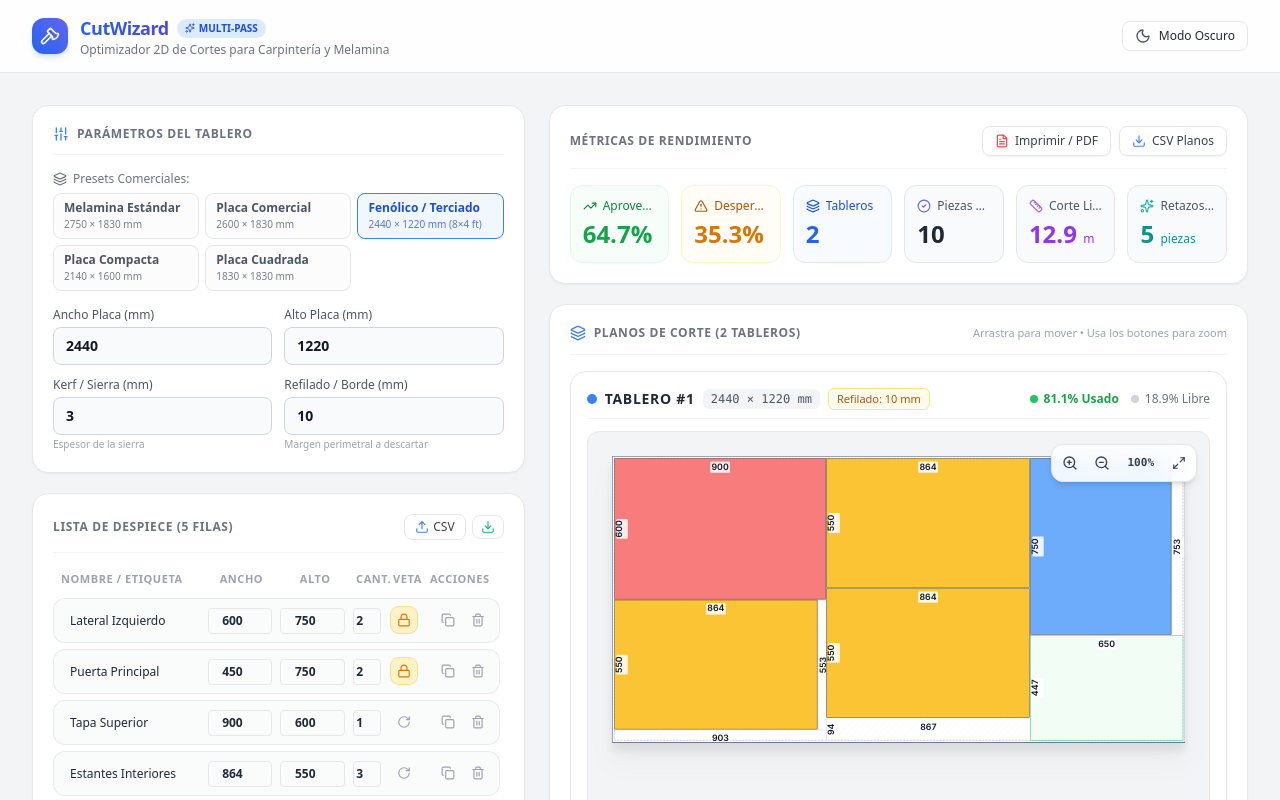
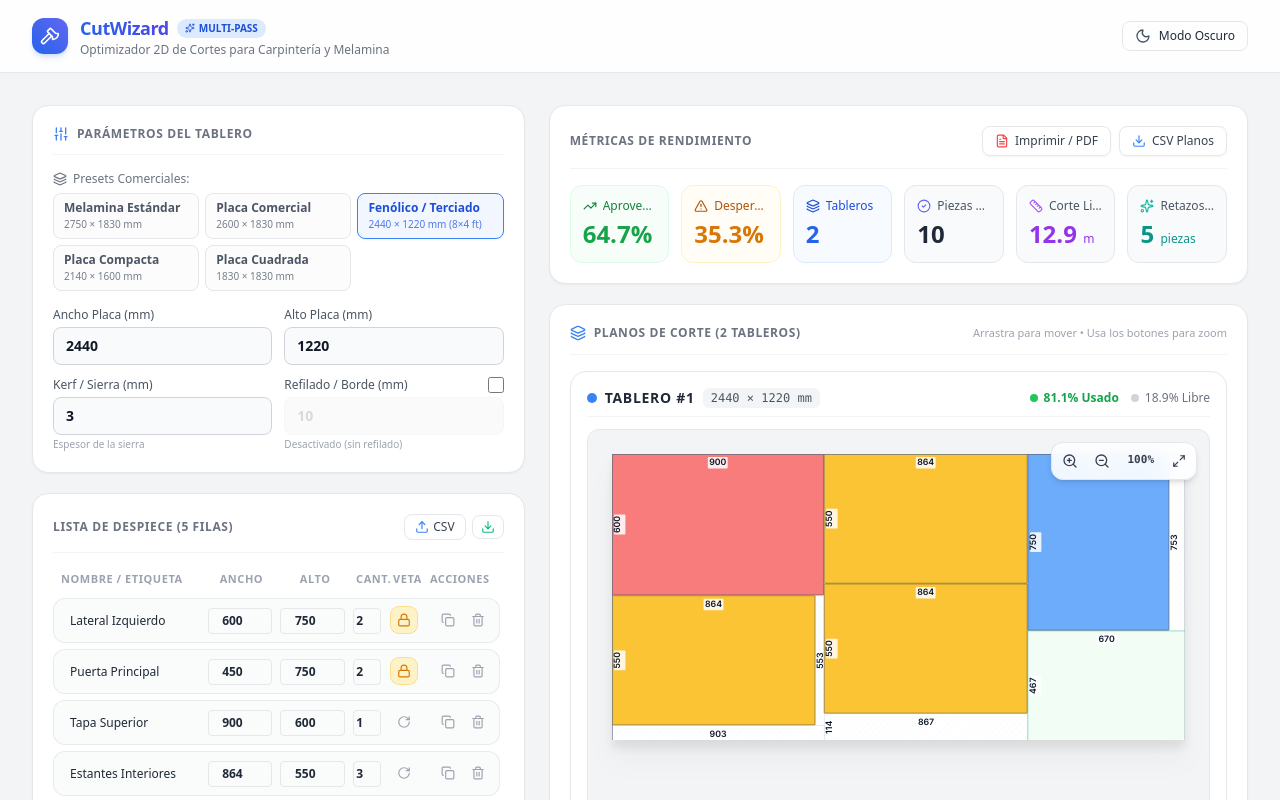
Before and after one commit to alvaro-salort/CutWizard, a React (Vite) app: page / in a window 1280 px wide. Shown: the top 800 px of the page. Built offline with nearby package versions, Linux system fonts and the light colour scheme.

Commit message:
feat(settings): make trim margin optional and disabled by default

```diff
--- a/components/SettingsPanel.tsx
+++ b/components/SettingsPanel.tsx
@@ -131,9 +131,21 @@
           </div>
 
           <div>
-            <label htmlFor="board-trim-margin" className="text-xs font-medium text-gray-600 dark:text-gray-300 block mb-1">
-              Refilado / Borde (mm)
-            </label>
+            <div className="flex items-center justify-between mb-1">
+              <label htmlFor="board-trim-margin" className="text-xs font-medium text-gray-600 dark:text-gray-300">
+                Refilado / Borde (mm)
+              </label>
+              <input
+                type="checkbox"
+                id="enable-trim-margin"
+                name="enableTrimMargin"
+                aria-label="Activar refilado perimetral"
+                title="Activar o desactivar refilado perimetral"
+                checked={!!settings.enableTrimMargin}
+                onChange={(e) => onChange({ ...settings, enableTrimMargin: e.target.checked })}
+                className="rounded border-gray-300 text-blue-600 focus:ring-blue-500 w-4 h-4 cursor-pointer"
+              />
+            </div>
             <input
               id="board-trim-margin"
               name="trimMargin"
@@ -141,12 +153,20 @@
               min="0"
               max="100"
               step="1"
+              disabled={!settings.enableTrimMargin}
               value={settings.trimMargin}
               onChange={(e) => handleInputChange('trimMargin', Number(e.target.value))}
-              className={`w-full px-3 py-2 rounded-lg border text-sm font-semibold outline-none focus:ring-2 focus:ring-blue-500 transition-all ${darkMode ? 'bg-gray-700/60 border-gray-600 text-white' : 'bg-gray-50 border-gray-300 text-gray-900'
-                }`}
+              className={`w-full px-3 py-2 rounded-lg border text-sm font-semibold outline-none transition-all ${
+                !settings.enableTrimMargin
+                  ? 'opacity-40 bg-gray-100 dark:bg-gray-800 border-gray-200 dark:border-gray-700 cursor-not-allowed text-gray-400 dark:text-gray-500'
+                  : darkMode
+                  ? 'bg-gray-700/60 border-gray-600 text-white focus:ring-2 focus:ring-blue-500'
+                  : 'bg-gray-50 border-gray-300 text-gray-900 focus:ring-2 focus:ring-blue-500'
+              }`}
             />
-            <span className="text-[10px] text-gray-400 mt-0.5 block">Margen perimetral a descartar</span>
+            <span className="text-[10px] text-gray-400 mt-0.5 block">
+              {settings.enableTrimMargin ? 'Margen perimetral a descartar' : 'Desactivado (sin refilado)'}
+            </span>
           </div>
         </div>
       </div>
--- a/services/optimizer.ts
+++ b/services/optimizer.ts
@@ -75,13 +75,14 @@
   unplaced: Piece[];
   totalLinearCuts: number;
 } => {
-  const { boardWidth, boardHeight, kerf, trimMargin = 0 } = settings;
+  const { boardWidth, boardHeight, kerf, trimMargin = 0, enableTrimMargin } = settings;
+  const effectiveTrim = enableTrimMargin ? trimMargin : 0;
 
   // Área usable tras descontar el refilado perimetral en ambos lados
-  const usableX = trimMargin;
-  const usableY = trimMargin;
-  const usableW = Math.max(0, boardWidth - (trimMargin * 2));
-  const usableH = Math.max(0, boardHeight - (trimMargin * 2));
+  const usableX = effectiveTrim;
+  const usableY = effectiveTrim;
+  const usableW = Math.max(0, boardWidth - (effectiveTrim * 2));
+  const usableH = Math.max(0, boardHeight - (effectiveTrim * 2));
 
   // Clonar y ordenar piezas según la heurística
   const pieces = [...rawPieces].sort(sorter);
@@ -93,7 +94,7 @@
     id,
     width: boardWidth,
     height: boardHeight,
-    trimMargin,
+    trimMargin: effectiveTrim,
     placedPieces: [],
     freeRects: usableW > 0 && usableH > 0 ? [{ x: usableX, y: usableY, w: usableW, h: usableH }] : [],
     efficiency: 0,
--- a/services/storage.ts
+++ b/services/storage.ts
@@ -11,6 +11,7 @@
   boardHeight: 1220,
   kerf: 3,
   trimMargin: 10,
+  enableTrimMargin: false, // Desactivado por defecto
 };
 
 export const DEFAULT_PIECES: Piece[] = [
@@ -31,6 +32,7 @@
       boardHeight: Number(parsed.boardHeight) || DEFAULT_SETTINGS.boardHeight,
       kerf: Number(parsed.kerf) ?? DEFAULT_SETTINGS.kerf,
       trimMargin: Number(parsed.trimMargin) ?? DEFAULT_SETTINGS.trimMargin,
+      enableTrimMargin: Boolean(parsed.enableTrimMargin),
     };
   } catch {
     return DEFAULT_SETTINGS;
--- a/types.ts
+++ b/types.ts
@@ -61,6 +61,7 @@
   boardHeight: number;
   kerf: number;
   trimMargin: number;
+  enableTrimMargin?: boolean;
 }
 
 export interface BoardPreset {
```
